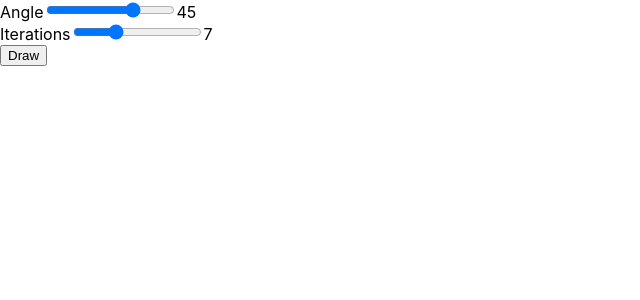
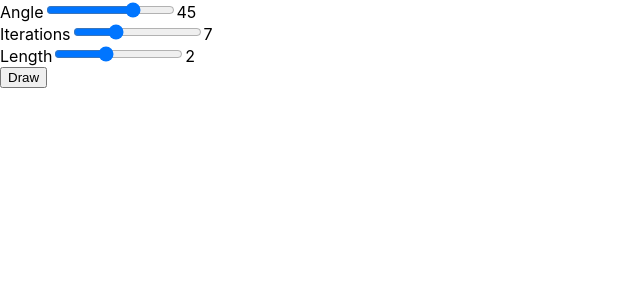
Before and after one commit to ahuth/l-systems, a React (Create React App) app: page / in a window 1280 px wide. Shown: the top 300 px of the page, without its empty margins (0-640 px from the left). Built offline with nearby package versions, Linux system fonts and the light colour scheme.

Commit message:
Add slider for segment length

```diff
--- a/src/components/App.tsx
+++ b/src/components/App.tsx
@@ -8,13 +8,14 @@ import interpret from '../interpreter';
 export default function App() {
   const [angle, setAngle] = useState(45);
   const [iterations, setIterations] = useState(7);
+  const [length, setLength] = useState(2);
   const canvasRef = useRef<HTMLCanvasElement>(null);
 
   function handleClick() {
     if (canvasRef.current) {
       const instructions = fractalTree(iterations);
       const lines = interpret(instructions, {
-        segmentLength: 2,
+        segmentLength: length,
         startAngle: Angle.fromDegrees(90),
         startPosition: new Vec(0, -300),
         turnAngle: Angle.fromDegrees(angle),
@@ -38,6 +39,11 @@ export default function App() {
           <input id="iterations" type="range" min="1" max="20" value={iterations} onChange={(event) => setIterations(Number(event.target.value))} />
           <span>{iterations}</span>
         </div>
+        <div>
+          <label htmlFor="length">Length</label>
+          <input id="length" type="range" min="0.1" max="5" step="0.1" value={length} onChange={(event) => setLength(Number(event.target.value))} />
+          <span>{length}</span>
+        </div>
         <button onClick={handleClick}>Draw</button>
       </header>
       <main>
```
